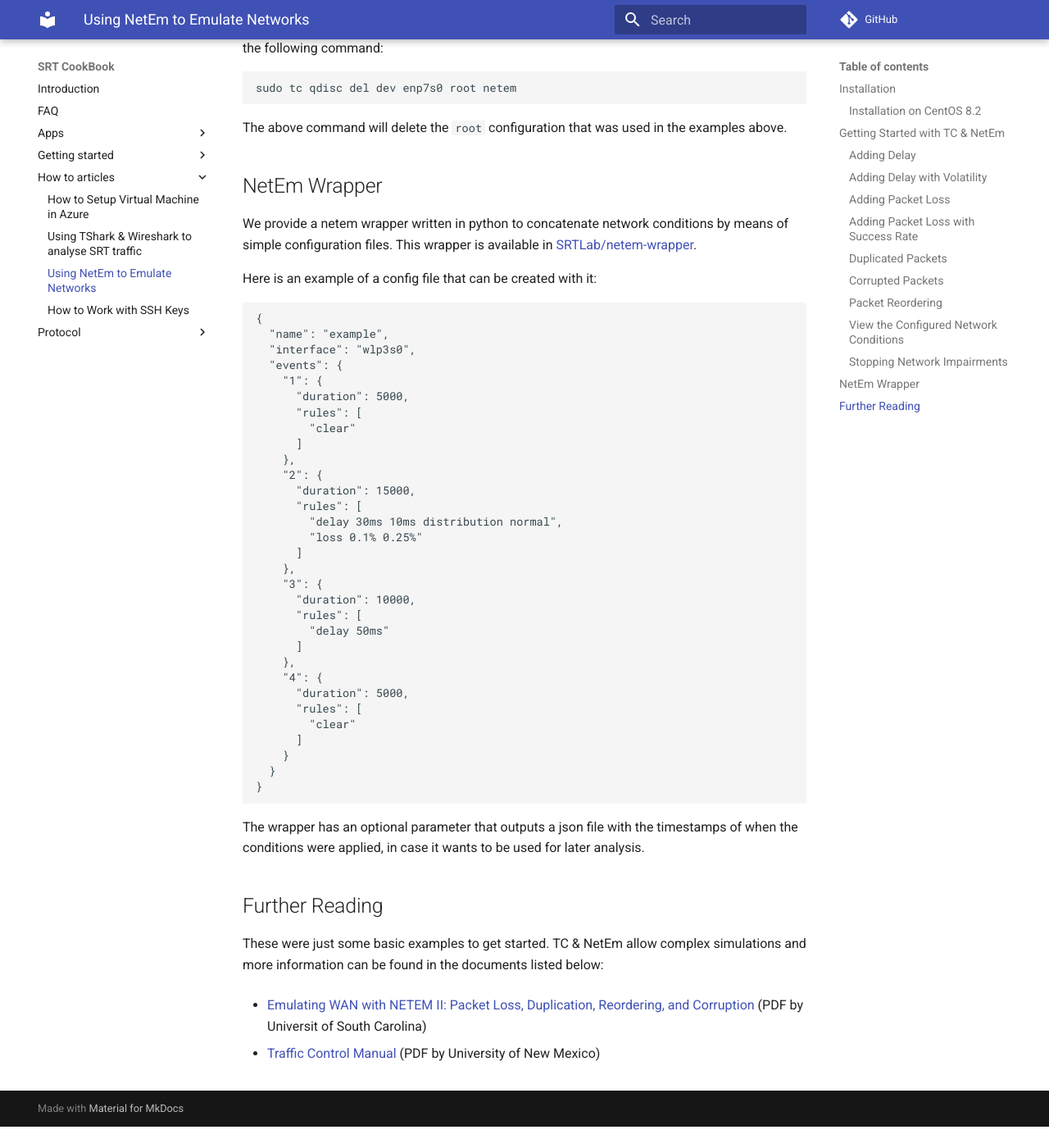
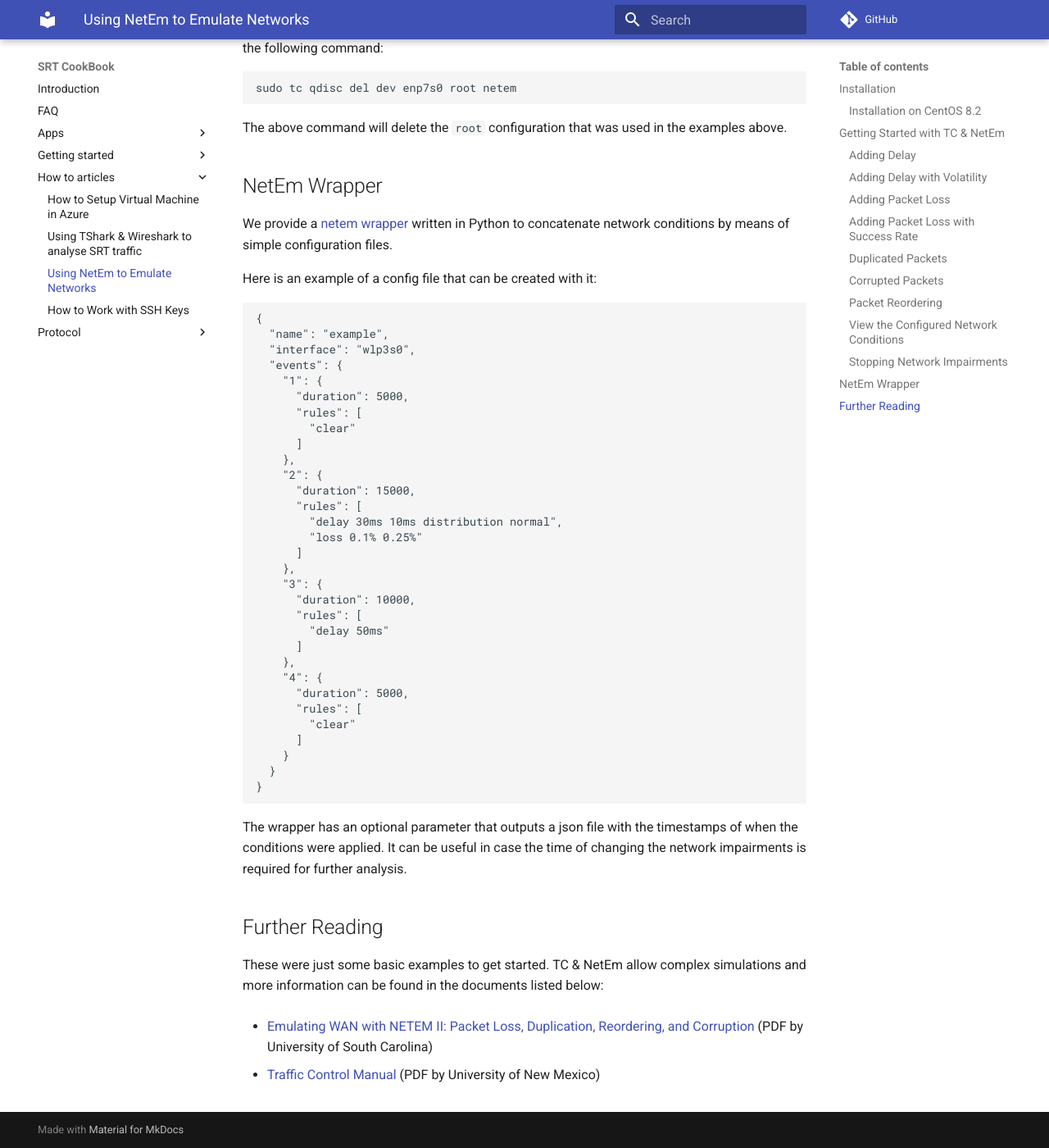
Before and after one commit to SRTLab/srt-cookbook, an MkDocs documentation site: the page built from docs/how-to-articles/how-to-simulate-networks-with-netem.md, in a window 1280 px wide and 1400 px high, scrolled down 2819 px. Shown: the whole window at 82% size. Built offline with MkDocs 1.6.1 and Material for MkDocs 9.7.7, drawn with Linux system fonts in a browser that asks for light colours; comment, search, counter and statistics services are not loaded; before the commit the page ends 4193 px from its top, so only the background shows below that.

Commit message:
Added changes after feedback

````diff
--- a/docs/how-to-articles/how-to-simulate-networks-with-netem.md
+++ b/docs/how-to-articles/how-to-simulate-networks-with-netem.md
@@ -119,7 +119,7 @@
 
 ## NetEm Wrapper
 
-We provide a netem wrapper written in python to concatenate network conditions by means of simple configuration files. This wrapper is available in [SRTLab/netem-wrapper](https://github.com/SRTLab/netem-wrapper).
+We provide a [netem wrapper](https://github.com/SRTLab/netem-wrapper) written in Python to concatenate network conditions by means of simple configuration files.
 
 Here is an example of a config file that can be created with it:
 
@@ -157,12 +157,12 @@
 }
 ```
 
-The wrapper has an optional parameter that outputs a json file with the timestamps of when the conditions were applied, in case it wants to be used for later analysis.
+The wrapper has an optional parameter that outputs a json file with the timestamps of when the conditions were applied. It can be useful in case the time of changing the network impairments is required for further analysis.
 
 ## Further Reading
 
 These were just some basic examples to get started. TC & NetEm allow complex simulations and more information can be found in the documents listed below:
 
-- [Emulating WAN with NETEM II: Packet Loss, Duplication, Reordering, and Corruption](http://ce.sc.edu/cyberinfra/workshops/Material/NTP/Lab%204.pdf) (PDF by Universit of South Carolina)
+- [Emulating WAN with NETEM II: Packet Loss, Duplication, Reordering, and Corruption](http://ce.sc.edu/cyberinfra/workshops/Material/NTP/Lab%204.pdf) (PDF by University of South Carolina)
 
 - [Traffic Control Manual](https://www.cs.unm.edu/~crandall/netsfall13/TCtutorial.pdf) (PDF by University of New Mexico)
````
